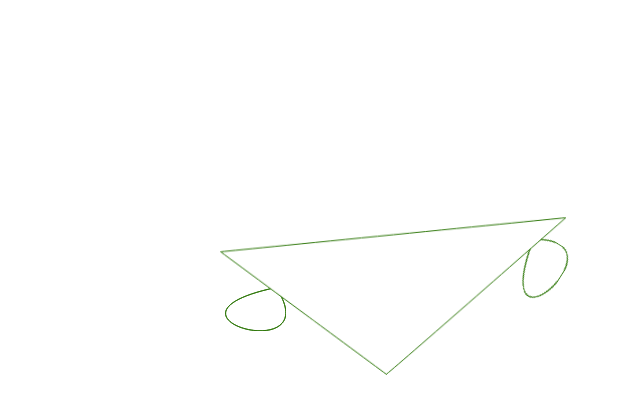
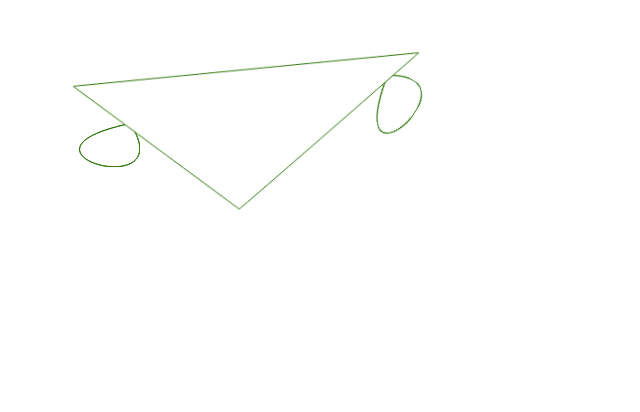
Before and after one commit to Crazyeeee/gwd2, a plain HTML site: page index.html in a window 1280 px wide. Shown: the whole page, without its empty margins (75-715 px from the left). Drawn offline with Linux system fonts and the light colour scheme.

Commit message:
Add files via upload

```diff
--- a/index.html
+++ b/index.html
@@ -1,5 +1,5 @@
 <!DOCTYPE html>
-<html><head><meta name="GCD" content="YTk3ODQ3ZWZhN2I4NzZmMzBkNTEwYjJl91f29a90f08c556d99ab46e8f5282934"/>
+<html><head><meta name="GCD" content="YTk3ODQ3ZWZhN2I4NzZmMzBkNTEwYjJla672915e7f7a29fc1dbd909e44ecd8d8"/>
   <meta charset="utf-8">
   <title>mis2</title>
   <meta name="generator" content="Google Web Designer 7.0.1.1008">
@@ -32,49 +32,6 @@ body {
     transform-style: preserve-3d;
     -webkit-transform-style: preserve-3d;
     -moz-transform-style: preserve-3d;
-}
-.gwd-path-fnkg {
-    position: absolute;
-    fill: rgb(255, 255, 255);
-    stroke: rgb(49, 121, 13);
-    stroke-width: 1px;
-    width: 61.3903px;
-    height: 44.2422px;
-    left: 235px;
-    top: 216px;
-}
-.gwd-path-17ww {
-    position: absolute;
-    left: 295.5px;
-    fill: rgb(255, 255, 255);
-    stroke: rgb(49, 121, 13);
-    stroke-width: 1px;
-    width: 345px;
-    height: 159px;
-    top: 215.5px;
-    transform-origin: 158.5px 44.5px 0px;
-    -webkit-transform-origin: 158.5px 44.5px 0px;
-    -moz-transform-origin: 158.5px 44.5px 0px;
-    transform-style: preserve-3d;
-    -webkit-transform-style: preserve-3d;
-    -moz-transform-style: preserve-3d;
-    transform: rotateZ(0deg);
-    -webkit-transform: rotateZ(0deg);
-    -moz-transform: rotateZ(0deg);
-}
-.gwd-svg-wtx7 {
-    left: 585px;
-    top: 246px;
-    transform-style: preserve-3d;
-    -webkit-transform-style: preserve-3d;
-    -moz-transform-style: preserve-3d;
-    transform: rotateZ(0deg);
-    -webkit-transform: rotateZ(0deg);
-    -moz-transform: rotateZ(0deg);
-}
-.gwd-svg-ucq4 {
-    left: 300px;
-    top: 287px;
 }
 @keyframes gwd-gen-d7qygwdanimation_gwd-keyframes {
     0% {
@@ -145,7 +102,7 @@ body {
         -moz-animation-timing-function: linear;
     }
 }
-.htmlNoPages .gwd-gen-d7qygwdanimation {
+[data-gwd-group="Group1"] .gwd-gen-d7qygwdanimation {
     animation: 1.6s linear 0s 1 normal forwards gwd-gen-d7qygwdanimation_gwd-keyframes;
     -webkit-animation: 1.6s linear 0s 1 normal forwards gwd-gen-d7qygwdanimation_gwd-keyframes;
     -moz-animation: 1.6s linear 0s 1 normal forwards gwd-gen-d7qygwdanimation_gwd-keyframes;
@@ -204,23 +161,153 @@ body {
         -moz-animation-timing-function: linear;
     }
 }
-.htmlNoPages .gwd-gen-1t3zgwdanimation {
+[data-gwd-group="Group1"] .gwd-gen-1t3zgwdanimation {
     animation: 0.9s linear 0s 1 normal forwards gwd-gen-1t3zgwdanimation_gwd-keyframes;
     -webkit-animation: 0.9s linear 0s 1 normal forwards gwd-gen-1t3zgwdanimation_gwd-keyframes;
     -moz-animation: 0.9s linear 0s 1 normal forwards gwd-gen-1t3zgwdanimation_gwd-keyframes;
+}
+[data-gwd-group="Group1"] .gwd-grp-1531.gwd-path-fnkg {
+    position: absolute;
+    fill: rgb(255, 255, 255);
+    stroke: rgb(49, 121, 13);
+    stroke-width: 1px;
+    width: 61.3903px;
+    height: 44.2422px;
+    left: 235px;
+    top: 216px;
+}
+[data-gwd-group="Group1"] .gwd-grp-1531.gwd-path-17ww {
+    position: absolute;
+    fill: rgb(255, 255, 255);
+    stroke: rgb(49, 121, 13);
+    stroke-width: 1px;
+    width: 345px;
+    height: 159px;
+    transform-origin: 158.5px 44.5px 0px;
+    -webkit-transform-origin: 158.5px 44.5px 0px;
+    -moz-transform-origin: 158.5px 44.5px 0px;
+    transform-style: preserve-3d;
+    -webkit-transform-style: preserve-3d;
+    -moz-transform-style: preserve-3d;
+    transform: rotateZ(0deg);
+    -webkit-transform: rotateZ(0deg);
+    -moz-transform: rotateZ(0deg);
+    left: 0px;
+    top: 0px;
+}
+[data-gwd-group="Group1"] .gwd-grp-1531.gwd-svg-wtx7 {
+    transform-style: preserve-3d;
+    -webkit-transform-style: preserve-3d;
+    -moz-transform-style: preserve-3d;
+    transform: rotateZ(0deg);
+    -webkit-transform: rotateZ(0deg);
+    -moz-transform: rotateZ(0deg);
+    left: 289.5px;
+    top: 30.5px;
+}
+[data-gwd-group="Group1"] .gwd-grp-1531.gwd-svg-ucq4 {
+    left: 4.5px;
+    top: 71.5px;
+}
+[data-gwd-group="Group1"] {
+    width: 350.875px;
+    height: 159px;
+}
+.gwd-div-19ja {
+    position: absolute;
+    left: 349px;
+    top: 230px;
+    transform-style: preserve-3d;
+    -webkit-transform-style: preserve-3d;
+    -moz-transform-style: preserve-3d;
+    transform-origin: 175.438px 79.5px;
+    -webkit-transform-origin: 175.438px 79.5px;
+    -moz-transform-origin: 175.438px 79.5px;
+    transform: translate3d(-36px, 91px, 0px);
+    -webkit-transform: translate3d(-36px, 91px, 0px);
+    -moz-transform: translate3d(-36px, 91px, 0px);
+}
+@keyframes gwd-gen-63vagwdanimation_gwd-keyframes {
+    0% {
+        left: 349px;
+        top: 230px;
+        transform: translate3d(-36px, 91px, 0px);
+        -webkit-transform: translate3d(-36px, 91px, 0px);
+        -moz-transform: translate3d(-36px, 91px, 0px);
+        transform-origin: 175.438px 79.5px;
+        -webkit-transform-origin: 175.438px 79.5px;
+        -moz-transform-origin: 175.438px 79.5px;
+        animation-timing-function: linear;
+        -webkit-animation-timing-function: linear;
+        -moz-animation-timing-function: linear;
+    }
+    100% {
+        left: 387px;
+        top: 245px;
+        transform: translate3d(-238px, -194px, 0px);
+        -webkit-transform: translate3d(-238px, -194px, 0px);
+        -moz-transform: translate3d(-238px, -194px, 0px);
+        transform-origin: 25px -69px 0px;
+        -webkit-transform-origin: 25px -69px 0px;
+        -moz-transform-origin: 25px -69px 0px;
+        animation-timing-function: linear;
+        -webkit-animation-timing-function: linear;
+        -moz-animation-timing-function: linear;
+    }
+}
+@-webkit-keyframes gwd-gen-63vagwdanimation_gwd-keyframes {
+    0% {
+        left: 349px;
+        top: 230px;
+        -webkit-transform: translate3d(-36px, 91px, 0px);
+        -webkit-transform-origin: 175.438px 79.5px;
+        -webkit-animation-timing-function: linear;
+    }
+    100% {
+        left: 387px;
+        top: 245px;
+        -webkit-transform: translate3d(-238px, -194px, 0px);
+        -webkit-transform-origin: 25px -69px 0px;
+        -webkit-animation-timing-function: linear;
+    }
+}
+@-moz-keyframes gwd-gen-63vagwdanimation_gwd-keyframes {
+    0% {
+        left: 349px;
+        top: 230px;
+        -moz-transform: translate3d(-36px, 91px, 0px);
+        -moz-transform-origin: 175.438px 79.5px;
+        -moz-animation-timing-function: linear;
+    }
+    100% {
+        left: 387px;
+        top: 245px;
+        -moz-transform: translate3d(-238px, -194px, 0px);
+        -moz-transform-origin: 25px -69px 0px;
+        -moz-animation-timing-function: linear;
+    }
+}
+.htmlNoPages .gwd-gen-63vagwdanimation {
+    animation: 1.1s linear 0s 1 normal forwards gwd-gen-63vagwdanimation_gwd-keyframes;
+    -webkit-animation: 1.1s linear 0s 1 normal forwards gwd-gen-63vagwdanimation_gwd-keyframes;
+    -moz-animation: 1.1s linear 0s 1 normal forwards gwd-gen-63vagwdanimation_gwd-keyframes;
 }</style>
+
 </head>
 
 <body class="htmlNoPages">
-  <svg data-gwd-shape="path" preserveAspectRatio="none" viewBox="0 0 61.39 44.242" class="gwd-path-fnkg gwd-svg-ucq4">
-    <path stroke-linecap="round" stroke-linejoin="round" d="M 51.006,0.5 C 105.005,81.5 -85.994,29.5 51.006,0.5 105.005,81.5 -85.994,29.5 51.006,0.5"></path>
-  </svg>
-  <svg data-gwd-shape="path" preserveAspectRatio="none" viewBox="0 0 61.39 44.242" class="gwd-path-fnkg gwd-svg-wtx7 gwd-gen-1t3zgwdanimation">
-    <path stroke-linecap="round" stroke-linejoin="round" d="M 51.006,0.5 C 105.005,81.5 -85.994,29.5 51.006,0.5 105.005,81.5 -85.994,29.5 51.006,0.5"></path>
-  </svg>
-  <svg data-gwd-shape="path" preserveAspectRatio="none" viewBox="0 0 345 159" class="gwd-path-17ww gwd-gen-d7qygwdanimation">
-    <path stroke-linecap="round" stroke-linejoin="round" d="M 166.5,158.5 C 166.5,158.5 93.722,105.451 93.722,105.451 93.722,105.451 0.5,37.5 0.5,37.5 0.5,37.5 344.5,0.5 344.5,0.5 344.5,0.5 166.5,159.5 166.5,158.5"></path>
-  </svg>
+
+  <div class="gwd-div-19ja gwd-gen-63vagwdanimation" data-gwd-group="Group1">
+      <svg data-gwd-shape="path" preserveAspectRatio="none" viewBox="0 0 61.39 44.242" class="gwd-path-fnkg gwd-svg-ucq4 gwd-grp-1531">
+        <path stroke-linecap="round" stroke-linejoin="round" d="M 51.006,0.5 C 105.005,81.5 -85.994,29.5 51.006,0.5 105.005,81.5 -85.994,29.5 51.006,0.5" class="gwd-grp-1531"></path>
+      </svg>
+      <svg data-gwd-shape="path" preserveAspectRatio="none" viewBox="0 0 61.39 44.242" class="gwd-path-fnkg gwd-svg-wtx7 gwd-gen-1t3zgwdanimation gwd-grp-1531">
+        <path stroke-linecap="round" stroke-linejoin="round" d="M 51.006,0.5 C 105.005,81.5 -85.994,29.5 51.006,0.5 105.005,81.5 -85.994,29.5 51.006,0.5" class="gwd-grp-1531"></path>
+      </svg>
+      <svg data-gwd-shape="path" preserveAspectRatio="none" viewBox="0 0 345 159" class="gwd-path-17ww gwd-gen-d7qygwdanimation gwd-grp-1531">
+        <path stroke-linecap="round" stroke-linejoin="round" d="M 166.5,158.5 C 166.5,158.5 93.722,105.451 93.722,105.451 93.722,105.451 0.5,37.5 0.5,37.5 0.5,37.5 344.5,0.5 344.5,0.5 344.5,0.5 166.5,159.5 166.5,158.5" class="gwd-grp-1531"></path>
+      </svg>
+    </div>
 
 
 </body></html>
```
